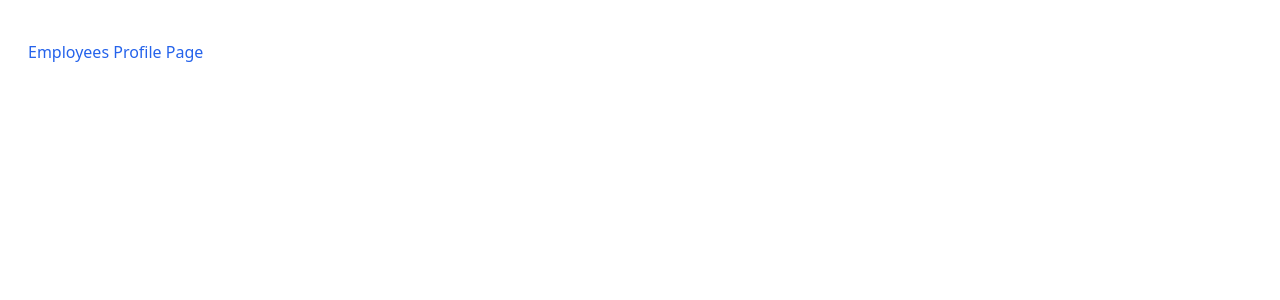
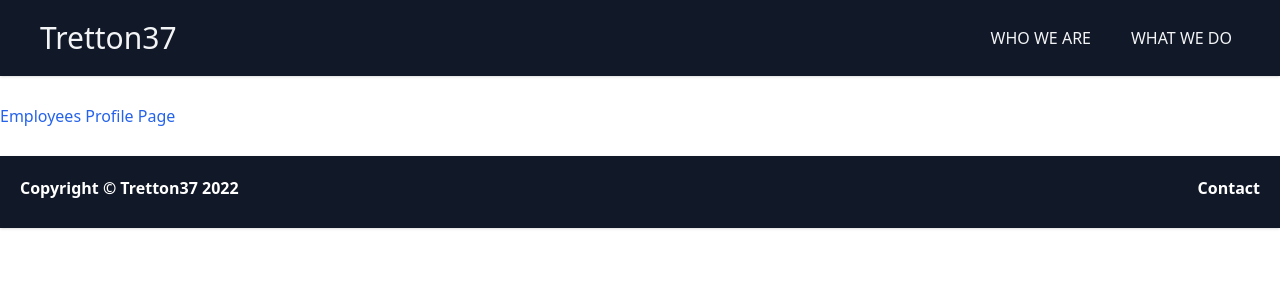
Before and after one commit to siavashsajady/colleagues-profiles-frontend, a Next.js app: page / in a window 1280 px wide. Shown: the top 300 px of the page. Built offline with nearby package versions, Linux system fonts and the light colour scheme.

Commit message:
add Header and Footer components

```diff
--- /dev/null
+++ b/components/Footer.js
@@ -0,0 +1,16 @@
+import Link from 'next/link';
+
+export default function Footer() {
+  return (
+    <footer className='bg-gray-900 text-gray-100 shadow w-full'>
+      <div className='container mx-auto flex flex-wrap p-5 flex-col md:flex-row justify-between'>
+        <p className='text-white flex-1  font-bold  mb-2'>
+          Copyright &copy; Tretton37 2022
+        </p>
+        <p className='text-white flex-0 font-bold items-center  mb-2'>
+          <Link href='#'>Contact</Link>
+        </p>
+      </div>
+    </footer>
+  );
+}
--- /dev/null
+++ b/components/Header.js
@@ -0,0 +1,29 @@
+import Link from 'next/link';
+
+export default function Header() {
+  return (
+    <header className='bg-gray-900 text-gray-100 shadow w-full  sm:px-2 '>
+      <div className='container mx-auto flex flex-wrap p-5 flex-col md:flex-row items-center'>
+        <Link href='/'>
+          <a className='flex md:w-1/5 title-font font-medium items-center md:justify-start mb-4 md:mb-0'>
+            <span className='ml-3 text-xl md:text-3xl'>Tretton37</span>
+          </a>
+        </Link>
+
+        <nav className='flex flex-wrap md:w-4/5 items-center justify-end text-base md:ml-auto'>
+          <Link href='/whoweare'>
+            <a className='mx-5 cursor-pointer uppercase hover:text-indigo-300'>
+              Who we are
+            </a>
+          </Link>
+
+          <Link href='#'>
+            <a className='mx-5 cursor-pointer uppercase hover:text-indigo-300'>
+              What we do
+            </a>
+          </Link>
+        </nav>
+      </div>
+    </header>
+  );
+}
--- a/components/Layout.js
+++ b/components/Layout.js
@@ -1,15 +1,19 @@
 import Head from 'next/head';
+import Header from './Header';
+import Footer from './Footer';
 
 export default function Layout({ title, keywords, description, children }) {
   return (
-    <div className='container mt-10 mb-10 pr-7 pl-7 max-w-4xl '>
+    <div className='w-full '>
       <Head>
         <title>{title}</title>
         <meta name='description' content={description} />
         <meta name='keywords' content={keywords} />
       </Head>
+      <Header />
 
       <div className='container mx-auto my-7'>{children}</div>
+      <Footer />
     </div>
   );
 }
```
